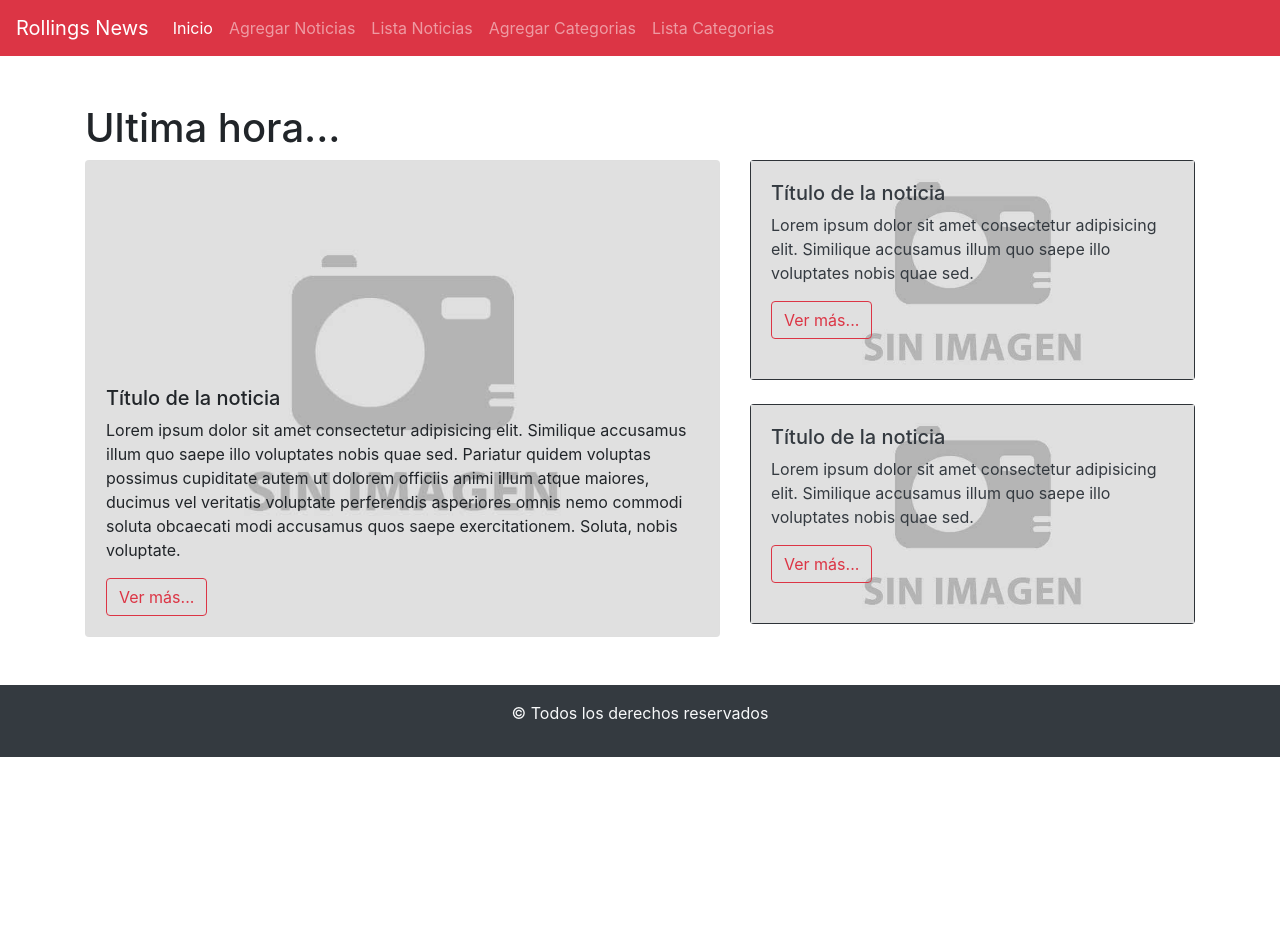
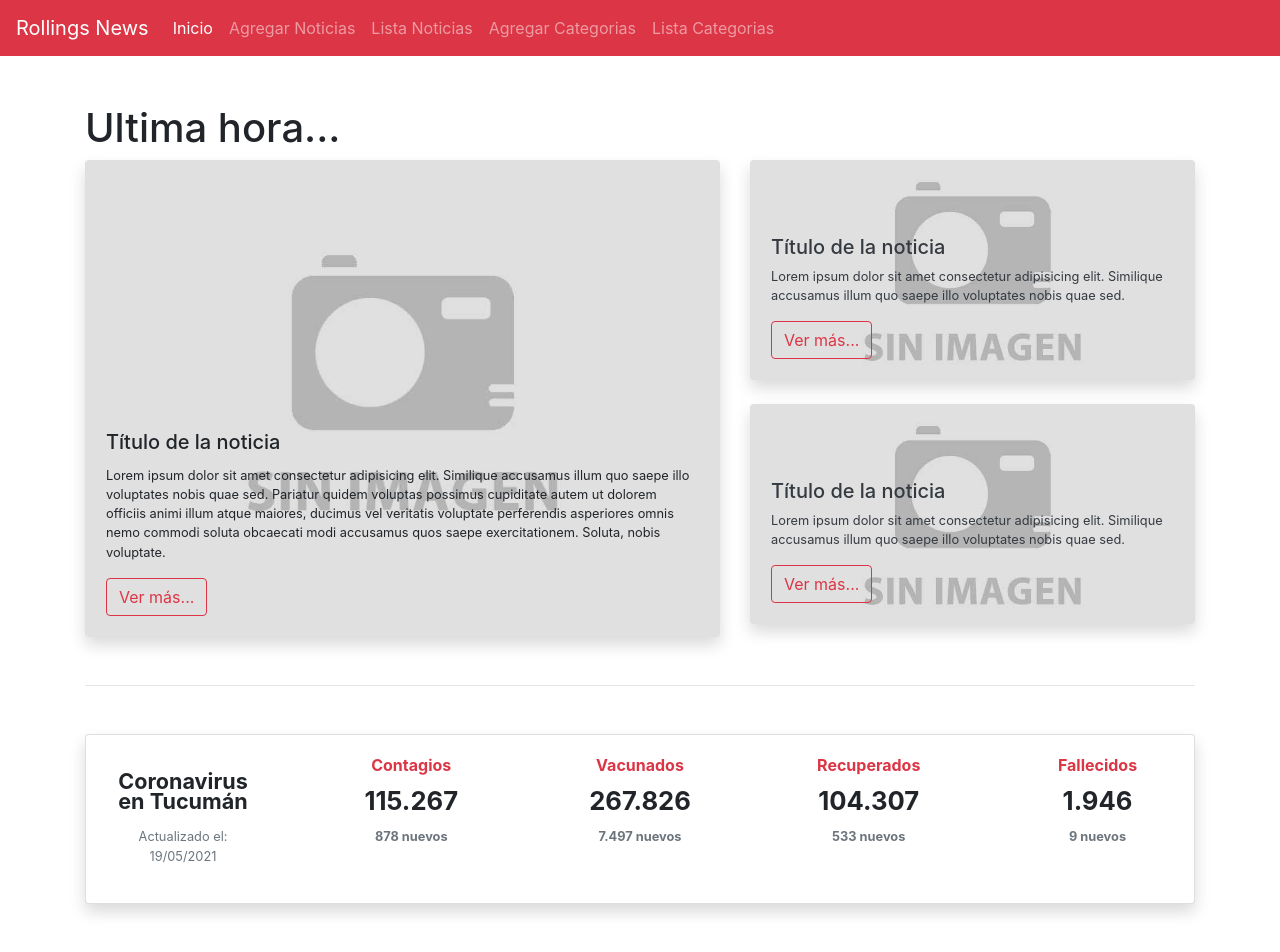
Before and after one commit to OttoCab/RollingNews, a React (Create React App) app: page / in a window 1280 px wide. Shown: the top 952 px of the page. Before the commit the page ends 800 px from the top, so only its background shows below. Built offline with nearby package versions, Linux system fonts and the light colour scheme; data requests are answered from the project's data file.

Commit message:
Covid banner No. 1
Se crea el primer banner con información sobre el Covid y su avance, la información es estática y no está siendo recopilada de ninguna parte a falta de una API para ello.

```diff
--- a/src/components/Error404.js
+++ b/src/components/Error404.js
@@ -6,7 +6,7 @@ const Error404 = () => {
   return (
     <Container>
       <section className="text-center">
-        <img src={error404} className="error"/>
+        <img src={error404} className="error" alt="Error 404, sitio no encontrado"/>
       </section>
     </Container>
   );
--- a/src/components/Inicio.js
+++ b/src/components/Inicio.js
@@ -2,42 +2,82 @@ import React from 'react';
 import { Container } from 'react-bootstrap';
 import DefectoImg from './assets/img/defecto.jpg';
 import Defectowide from './assets/img/defecto-wide.jpg';
+import './assets/css/inicio.css';
+import { Card, Button } from 'react-bootstrap';
 
 
 const Inicio = () => {
     return (
-        <Container className="my-5">
+        <Container className="my-5 base-container ">
             <h1>Ultima hora...</h1>
-            <section className="row">
+            <section className="row texts-small scale-texts mb-5">
                 <div className="col-lg-7 col-sm-12">
-                    <div className="card">
-                        <img src={DefectoImg}></img>
+                    <Card className="card shadow">
+                        <Card.Img src={DefectoImg} alt="No se encontró imagen"></Card.Img>
                         <div className="card-img-overlay d-flex align-items-end">
                             <div className="flex-column">
+                            <Card.Title>Título de la noticia</Card.Title>
+                            <Card.Text className="card-text">Lorem ipsum dolor sit amet consectetur adipisicing elit. Similique accusamus illum quo saepe illo voluptates nobis quae sed. Pariatur quidem voluptas possimus cupiditate autem ut dolorem officiis animi illum atque maiores, ducimus vel veritatis voluptate perferendis asperiores omnis nemo commodi soluta obcaecati modi accusamus quos saepe exercitationem. Soluta, nobis voluptate.</Card.Text>
+                            <Button variant="outline-danger">Ver más...</Button>
+                            </div>
+                        </div>
+                    </Card>
+                </div>
+                <div className="col-lg-5 col-sm-12">
+                    <div className="card text-dark my-sm-5 my-lg-0 my-3 shadow">
+                        <img src={Defectowide} alt="No se encontró imagen"></img>
+                        <div className="card-img-overlay d-flex align-items-end">
+                            <div>
                                 <h5>Título de la noticia</h5>
-                            <p className="card-text">Lorem ipsum dolor sit amet consectetur adipisicing elit. Similique accusamus illum quo saepe illo voluptates nobis quae sed. Pariatur quidem voluptas possimus cupiditate autem ut dolorem officiis animi illum atque maiores, ducimus vel veritatis voluptate perferendis asperiores omnis nemo commodi soluta obcaecati modi accusamus quos saepe exercitationem. Soluta, nobis voluptate.</p>
+                                <p className="card-text">Lorem ipsum dolor sit amet consectetur adipisicing elit. Similique accusamus illum quo saepe illo voluptates nobis quae sed.</p>
+                                <button className="btn btn-outline-danger">Ver más...</button>
+                            </div>
+                        </div>
+                    </div>
+                    <div className="card text-dark my-sm-5 my-lg-0 mt-lg-4 shadow">
+                        <img src={Defectowide} alt="No se encontró imagen"></img>
+                        <div className="card-img-overlay d-flex align-items-end">
+                            <div>
+                                <h5>Título de la noticia</h5>
+                                <p className="card-text">Lorem ipsum dolor sit amet consectetur adipisicing elit. Similique accusamus illum quo saepe illo voluptates nobis quae sed.</p>
                                 <button className="btn btn-outline-danger">Ver más...</button>
                             </div>
                         </div>
                     </div>
                 </div>
-                <div className="col-lg-5 col-sm-12">
-                    <div className="card bg-dark text-dark my-sm-5 my-lg-0 my-3">
-                        <img src={Defectowide}></img>
-                        <div className="card-img-overlay">
-                            <h5>Título de la noticia</h5>
-                            <p className="card-text">Lorem ipsum dolor sit amet consectetur adipisicing elit. Similique accusamus illum quo saepe illo voluptates nobis quae sed.</p>
-                            <button className="btn btn-outline-danger">Ver más...</button>
+            </section>
+            <hr/>
+            <section className="mt-5">
+                <div>
+                    <Card className="shadow">
+                        <Card.Body className="row justify-content-between flex-sm-wrap covidBox">
+                            <div className="col-2 pl-3 pt-3 text-center">
+                                <p className="texts-large"><b>Coronavirus en Tucumán</b></p>
+                                <p className="texts-small text-secondary">Actualizado el: 19/05/2021</p>
                             </div>
+                            <div className="col-2 text-center">
+                                <p className="text-danger font-weight-bold">Contagios</p>
+                                <p className="bolder-numbers">115.267</p>
+                                <p className="text-secondary texts-small font-weight-bolder">878 nuevos</p>
                             </div>
-                    <div className="card bg-dark text-dark my-sm-5 my-lg-0 mt-lg-4">
-                        <img src={Defectowide}></img>
-                        <div className="card-img-overlay">
-                            <h5>Título de la noticia</h5>
-                            <p className="card-text">Lorem ipsum dolor sit amet consectetur adipisicing elit. Similique accusamus illum quo saepe illo voluptates nobis quae sed.</p>
-                            <button className="btn btn-outline-danger">Ver más...</button>
+                            <div className="col-2 text-center">
+                                <p className="text-danger font-weight-bold">Vacunados</p>
+                                <p className="bolder-numbers">267.826</p>
+                                <p className="text-secondary texts-small font-weight-bolder">7.497 nuevos</p>
                             </div>
+                            <div className="col-2 text-center">
+                                <p className="text-danger font-weight-bold">Recuperados</p>
+                                <p className="bolder-numbers">104.307</p>
+                                <p className="text-secondary texts-small font-weight-bolder">533 nuevos</p>
                             </div>
+                            <div className="col-2 text-center">
+                                <p className="text-danger font-weight-bold">Fallecidos</p>
+                                <p className="bolder-numbers">1.946</p>
+                                <p className="text-secondary texts-small font-weight-bolder">9 nuevos</p>
+                            </div>
+
+                        </Card.Body>
+                    </Card>
                 </div>
             </section>
         </Container>
--- /dev/null
+++ b/src/components/assets/css/inicio.css
@@ -0,0 +1,31 @@
+.texts-small {
+    font-size: 80%;
+}
+
+.texts-large {
+    font-size: 135%;
+}
+
+.covidBox {
+    line-height: 20px;
+}
+
+.bolder-numbers {
+    font-size: 160%;
+    font-weight: bolder;
+}
+
+
+/* recordar que las Media Queries deben quedar al final de la hoja */
+
+@media (max-width: 490px) {
+    .scale-texts {
+        font-size: 70%;
+    }
+}
+
+@media (max-width: 407px) {
+    .scale-texts {
+        font-size: 65%;
+    }
+}
```
Lines whose indentation alone changed are shown as unchanged.
